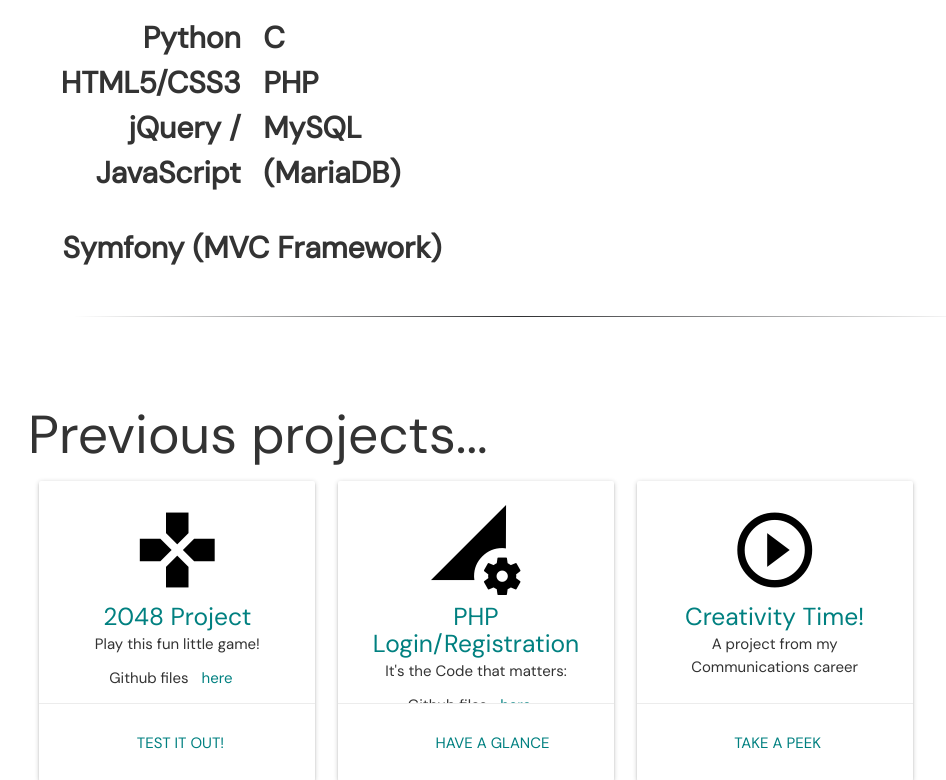
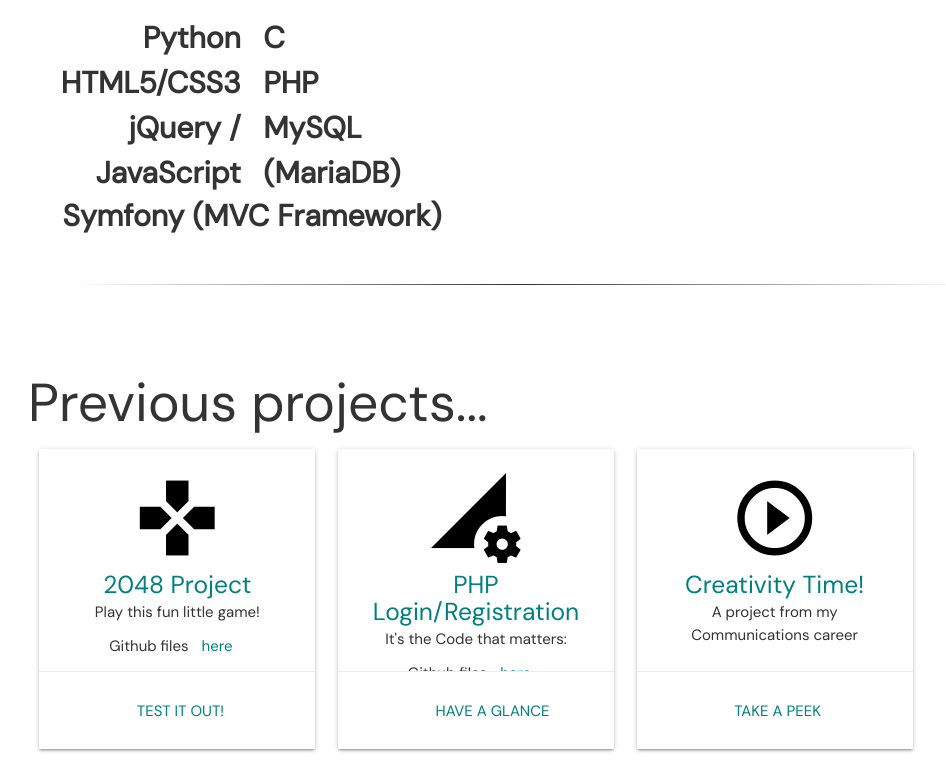
Before and after one commit to pcarrhi/pcarrhi.github.io, a PHP site: page / in a window 1280 px wide. Shown: the part 539-1319 px from the top of the page, without its empty margins (164-1110 px from the left). Run offline with PHP 8.4, Linux system fonts and the light colour scheme; some libraries are stand-ins or nearby versions.

Commit message:
Update style.css

```diff
--- a/style.css
+++ b/style.css
@@ -159,19 +159,22 @@ img {
   text-align: right;
   font-weight:bold;
   font-size:2em;
+  margin-bottom:-1%;
 }
 
 .ul-backend {
   text-align: left;
   font-weight:bold;
   font-size:2em;
+  margin-bottom:-1%;
 }
 
 .symfony {
   text-align:center;
   font-weight:bold;
   font-size:2em;
-  margin-top: -7%;
+  margin-top: -5%;
+  width:100%;
 }
 
 
```
